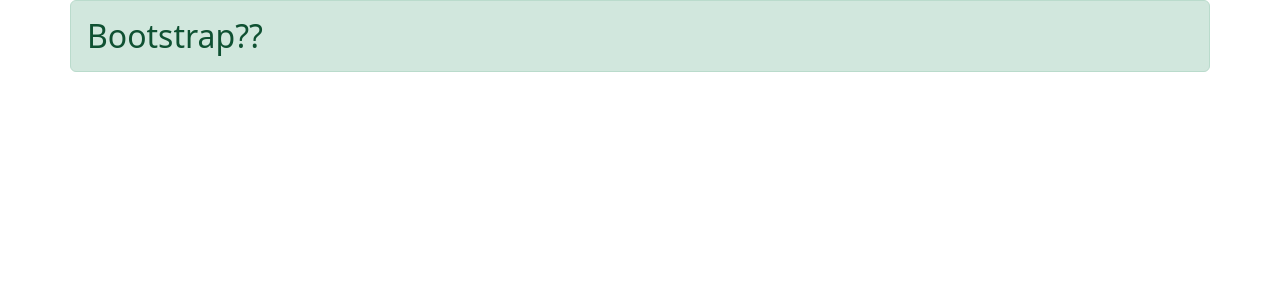
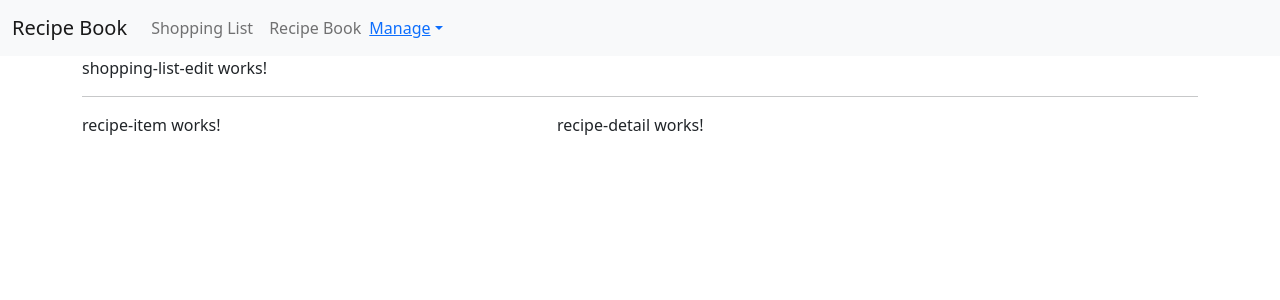
Before and after one commit to mikewebbdev/cooking-app, an Angular app: page / in a window 1280 px wide. Shown: the top 300 px of the page. Built offline with nearby package versions, Linux system fonts and the light colour scheme.

Commit message:
update header

```diff
--- a/src/app/app.component.html
+++ b/src/app/app.component.html
@@ -1,5 +1,9 @@
+<app-header></app-header>
 <div class="container">
   <div class="row">
-    <h2 class="alert alert-success">Bootstrap??</h2>
+    <div class="col-md-12">
+      <app-shopping-list></app-shopping-list>
+      <app-recipe-list></app-recipe-list>
+    </div>
   </div>
 </div>
--- a/src/app/header/header.component.html
+++ b/src/app/header/header.component.html
@@ -1 +1,49 @@
-<p>header works!</p>
+<!--<nav class="navbar navbar-expand-lg">-->
+<!--  <div class="container-fluid">-->
+<!--    <div class="navbar-header">-->
+<!--      <a href="#" class="navbar-brand">Recipe Book</a>-->
+<!--    </div>-->
+<!--    <div class="navbar-collapse">-->
+<!--      <ul class="nav navbar-nav">-->
+<!--        <li><a href="#">Recipes</a></li>-->
+<!--        <li><a href="#">Shopping List</a></li>-->
+<!--      </ul>-->
+<!--      <ul class="nav navbar-nav navbar-right">-->
+<!--        <li class="dropdown">-->
+<!--          <a href="#" class="dropdown-toggle">Manage</a>-->
+<!--          <ul class="dropdown-menu">-->
+<!--            <li><a href="#">Save Data</a></li>-->
+<!--            <li><a href="#">Fetch Data</a></li>-->
+<!--          </ul>-->
+<!--        </li>-->
+<!--      </ul>-->
+<!--    </div>-->
+<!--  </div>-->
+<!--</nav>-->
+<nav class="navbar navbar-expand-sm bg-light">
+
+  <div class="container-fluid">
+    <div class="navbar-header">
+      <a href="#" class="navbar-brand">Recipe Book</a>
+    </div>
+    <div class="collapse navbar-collapse d-flex">
+      <ul class="navbar-nav">
+        <li class="nav-item">
+          <a class="nav-link" href="#">Shopping List</a>
+        </li>
+        <li class="nav-item">
+          <a class="nav-link" href="#">Recipe Book</a>
+        </li>
+      </ul>
+      <ul class="nav navbar-nav">
+        <li class="dropdown">
+          <a href="#" class="dropdown-toggle" role="button">Manage</a>
+          <ul class="dropdown-menu">
+            <li><a href="#">Save Data</a></li>
+            <li><a href="#">Fetch Data</a></li>
+          </ul>
+        </li>
+      </ul>
+    </div>
+  </div>
+</nav>
--- a/src/app/recipe-list/recipe-list.component.html
+++ b/src/app/recipe-list/recipe-list.component.html
@@ -1 +1,8 @@
-<p>recipe-list works!</p>
+<div class="row">
+	<div class="col-md-5">
+    <app-recipe-item></app-recipe-item>
+  </div>
+  <div class="col-md-7">
+    <app-recipe-detail></app-recipe-detail>
+  </div>
+</div>
--- a/src/app/shopping-list/shopping-list.component.html
+++ b/src/app/shopping-list/shopping-list.component.html
@@ -1 +1,6 @@
-<p>shopping-list works!</p>
+<div class="row">
+	<div class="col-xs-10">
+    <app-shopping-list-edit></app-shopping-list-edit>
+    <hr />
+  </div>
+</div>
```
